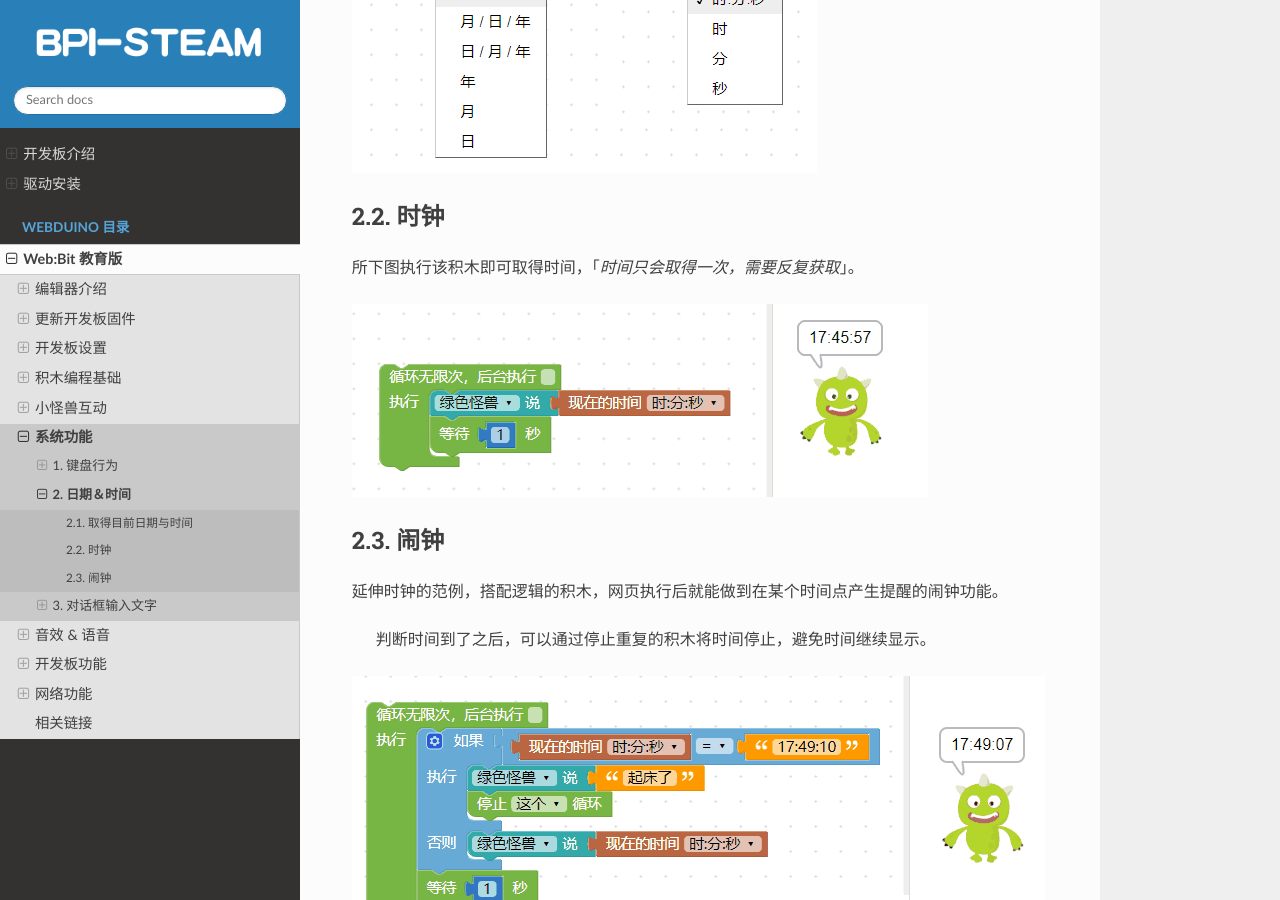
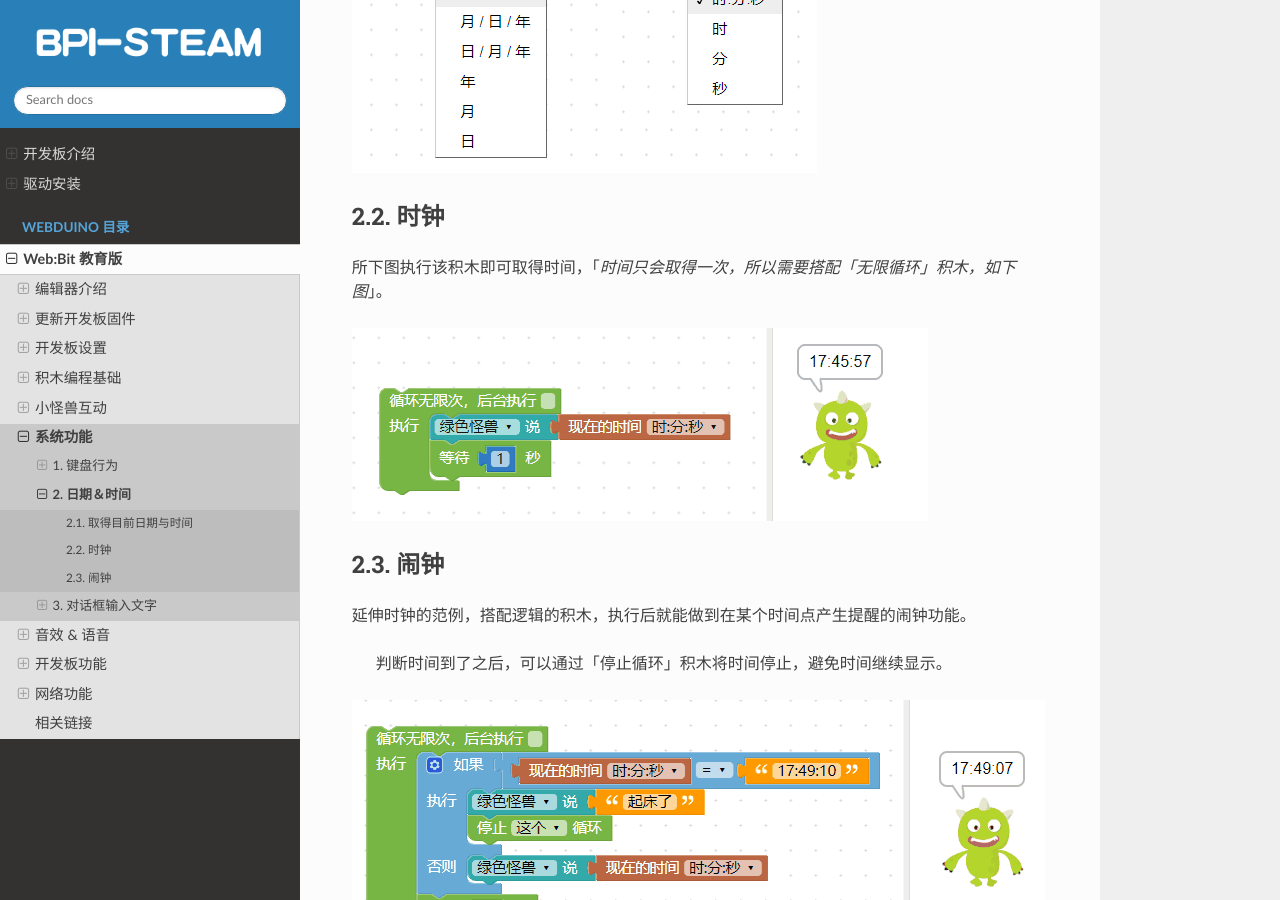
Before and after one commit to BPI-STEAM/simplified_webbit_docs, a Sphinx documentation site: the page built from source/webduino/tutorials/detect/time.md, in a window 1280 px wide and 900 px high, scrolled down 483 px. Built offline with Sphinx 7.4.7 and the Read the Docs theme 2.0.0, drawn with Linux system fonts in a browser that asks for light colours; pages that are not in the unit, such as notebooks, are missing from menus.

Commit message:
Update time.md

```diff
--- a/source/webduino/tutorials/detect/time.md
+++ b/source/webduino/tutorials/detect/time.md
@@ -10,14 +10,14 @@
 
 ### 时钟
 
-所下图执行该积木即可取得时间，「*时间只会取得一次，需要反复获取*」。
+所下图执行该积木即可取得时间，「*时间只会取得一次，所以需要搭配「无限循环」积木，如下图*」。
 
 ![](time/upload_27a51c6d97093758206f6fa3e30daee6.gif)
 
 ### 闹钟
 
-延伸时钟的范例，搭配逻辑的积木，网页执行后就能做到在某个时间点产生提醒的闹钟功能。
+延伸时钟的范例，搭配逻辑的积木，执行后就能做到在某个时间点产生提醒的闹钟功能。
 
-> 判断时间到了之后，可以通过停止重复的积木将时间停止，避免时间继续显示。
+> 判断时间到了之后，可以通过「停止循环」积木将时间停止，避免时间继续显示。
 
 ![](time/upload_966171ad34d632dd98a6bcde20c68074.gif)
```
